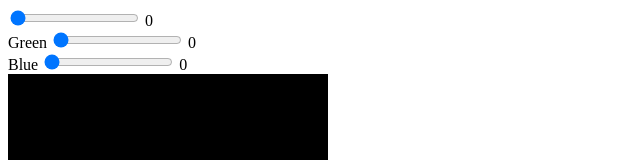
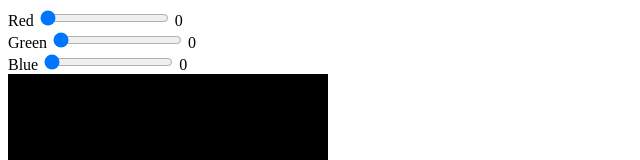
Before and after one commit to nschnepple19/colorpicker-prework, a plain HTML site: page index.html in a window 1280 px wide. Shown: the top 160 px of the page, without its empty margins (0-640 px from the left). Drawn offline with Linux system fonts and the light colour scheme.

Commit message:
fixed "red"

```diff
--- a/index.html
+++ b/index.html
@@ -9,7 +9,7 @@
 <body>
 	<div class="picker-form-container">
 		<div class="picker-control">
-			<label for="red"Red></label>
+			<label  for="red">Red</label>
 			<input type="range"
 					id="red"
 					value="0"
```
